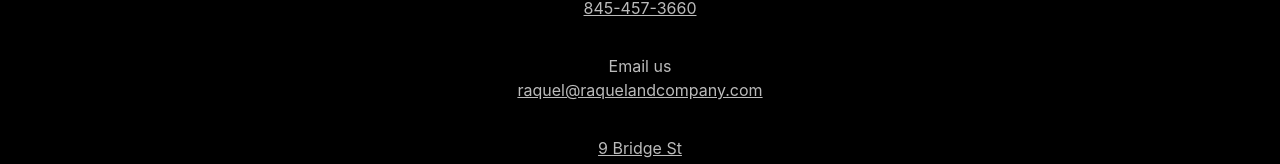
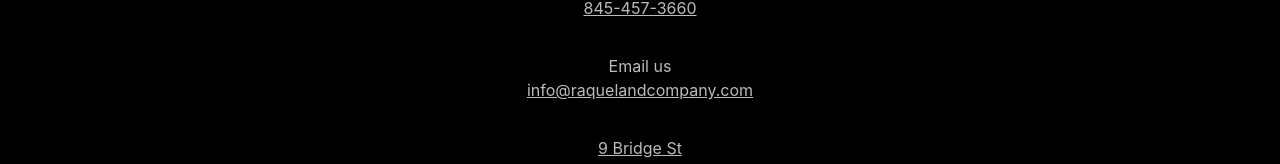
Before and after one commit to KevinCamacho/randco, a React (Create React App) app: page /contact-us in a window 1280 px wide. Shown: the part 233-397 px from the top of the page. Built offline with nearby package versions, Linux system fonts and the light colour scheme; a web font is replaced by a local one.

Commit message:
updated email address to be info

```diff
--- a/src/components/ContactUsPage/ContactUsPage.js
+++ b/src/components/ContactUsPage/ContactUsPage.js
@@ -24,7 +24,7 @@
                 <div>Call us:</div><a className="color-corrected-link" href="tel:8454573660" target="_blank" rel="noopener noreferrer">845-457-3660</a>
             </Row>
             <Row style={{ marginTop: '34px' }}>
-                <div>Email us</div><a className="color-corrected-link" href="mailto:raquel@raquelandcompany.com" target="_blank" rel="noopener noreferrer">raquel@raquelandcompany.com</a>
+                <div>Email us</div><a className="color-corrected-link" href="mailto:info@raquelandcompany.com" target="_blank" rel="noopener noreferrer">info@raquelandcompany.com</a>
             </Row>
             <Row style={{ marginTop: '34px' }}>
                 <a className="color-corrected-link" href='https://maps.google.com/?q=raquel+and+company+hair+salon+montgomery' target="_blank" rel="noopener noreferrer">9 Bridge St<br />Montgomery, NY 12549</a>
```
